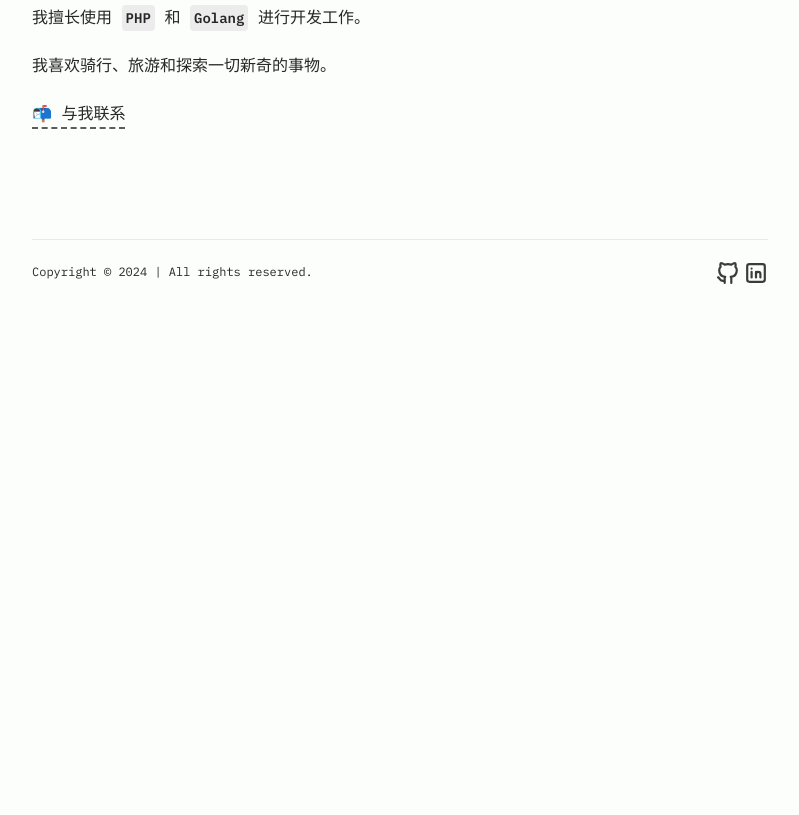
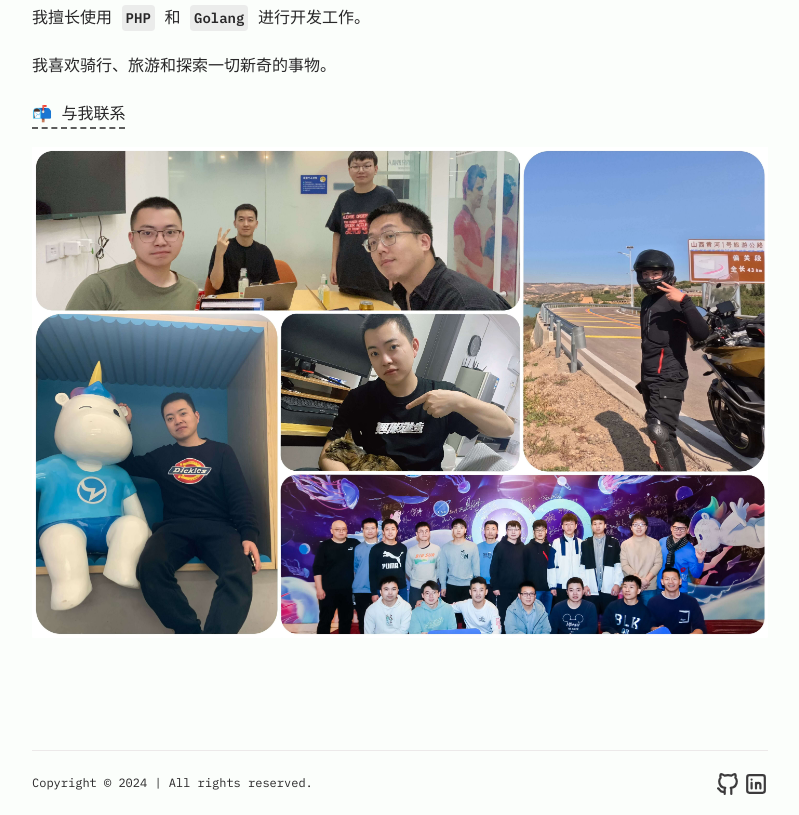
Before and after one commit to pandaxnm/blog-astro, an Astro site: page /about in a window 1280 px wide. Shown: the part 710-1525 px from the top of the page, without its empty margins (240-1039 px from the left). Before the commit the page ends 1014 px from the top, so only its background shows below. Built offline with nearby package versions, Linux system fonts and the light colour scheme; Astro itself is replaced by a stand-in of ours.

Commit message:
update about

```diff
--- a/src/pages/about.mdx
+++ b/src/pages/about.mdx
@@ -32,4 +32,4 @@ import Socials from "@components/Socials.astro";
 
 [📬 与我联系](mailto:023xcj@gmail.com)
 
-[//]: # "![](@assets/images/about_img.png)"
+![](@assets/images/about_img.jpeg)
```
